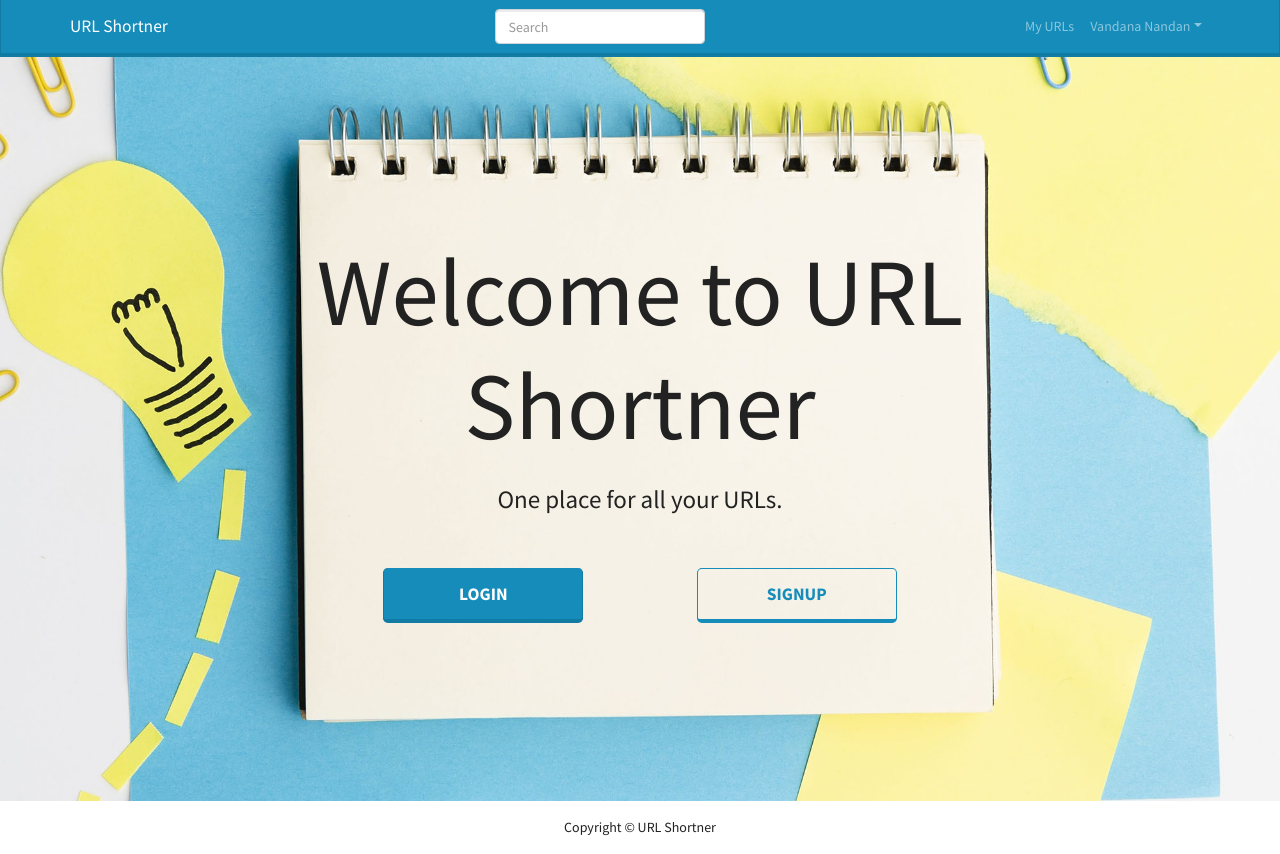
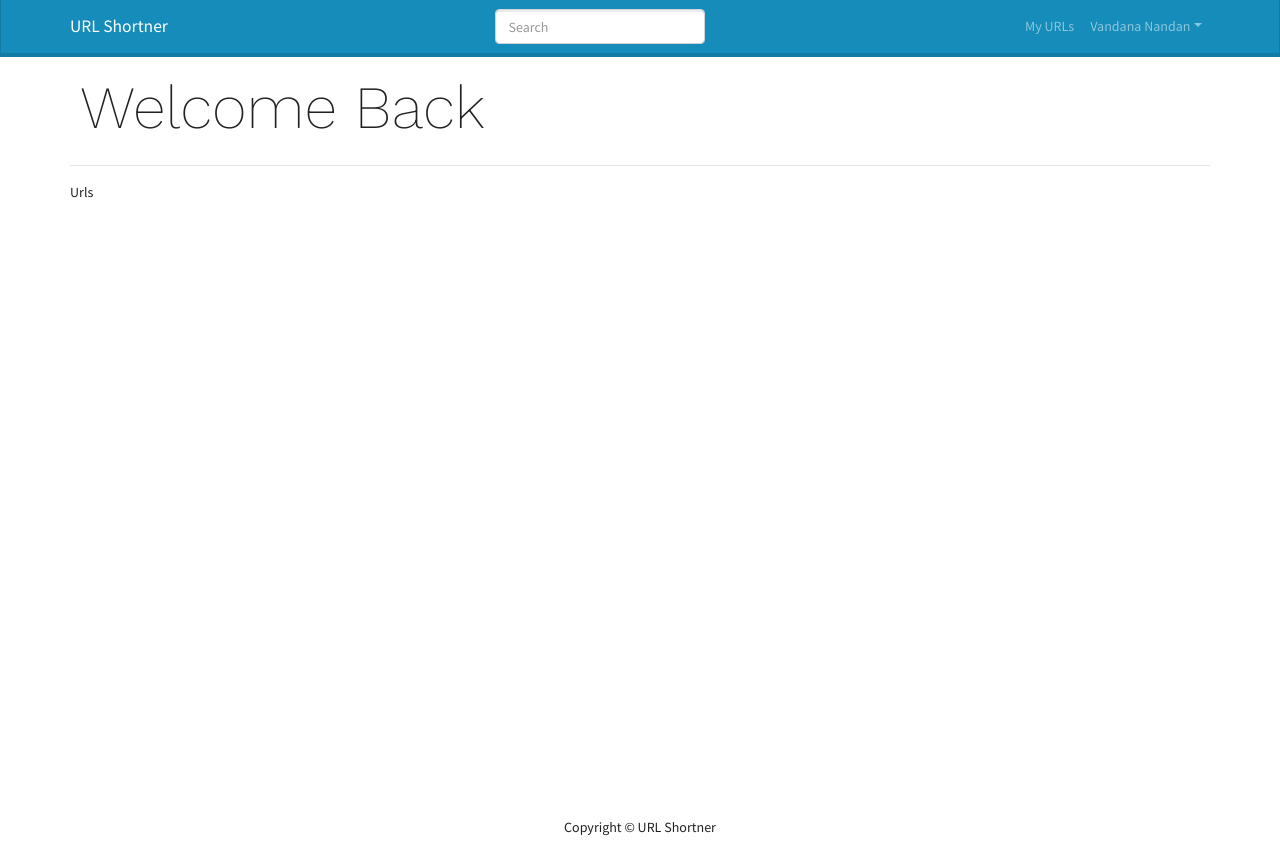
Before and after one commit to Vandan00/Url-Shortner, a React (Create React App) app in the folder client/: page /MyUrls in a window 1280 px wide. Built offline with nearby package versions, Linux system fonts and the light colour scheme.

Commit message:
Creating profile page

```diff
--- a/client/src/App.js
+++ b/client/src/App.js
@@ -1,17 +1,22 @@
 import "./App.css";
+import { BrowserRouter as Router, Routes, Route } from "react-router-dom";
 import Footer from "./components/Footer";
 import Header from "./components/Header";
 import LandingPage from "./screens/LandingPages/LandingPage";
+import MyUrls from "./screens/MyUrls/MyUrls";
 
 const App = () => (
-  <>
-    {/* <h1 classname="App">Hello</h1> */}
+  <Router>
     <Header />
     <main>
-      <LandingPage />
+      <Routes>
+        <Route exact path="/" element={<LandingPage />}></Route>
+        <Route exact path="/myurls" element={<MyUrls />}></Route>
+      </Routes>
+      {/* <Route path="/MyUrls" component={() => <MyUrls />} exact></Route> */}
     </main>
     <Footer />
-  </>
+  </Router>
 );
 
 export default App;
--- a/client/src/components/Header.js
+++ b/client/src/components/Header.js
@@ -7,6 +7,7 @@ import {
   Navbar,
   NavDropdown,
 } from "react-bootstrap";
+import { Link } from "react-router-dom";
 // import { useDispatch, useSelector } from "react-redux";
 // import {} from "react-router-dom";
 // import { logout } from "../actions/userActions";
@@ -15,7 +16,9 @@ const Header = () => {
   return (
     <Navbar bg="primary" variant="dark">
       <Container>
-        <Navbar.Brand href="/">URL Shortner</Navbar.Brand>
+        <Navbar.Brand href="/">
+          <Link to="/">URL Shortner</Link>
+        </Navbar.Brand>
 
         <Navbar.Toggle aria-controls="responsive-navbar-nav" />
         <Navbar.Collapse id="responsive-navbar-nav">
@@ -30,7 +33,9 @@ const Header = () => {
             </Form>
           </Nav>
           <Nav>
-            <Nav.Link href="#">My URLs</Nav.Link>
+            <Nav.Link href="/myurls">
+              <Link to="/myurls">My URLs</Link>
+            </Nav.Link>
             <NavDropdown title="Vandana Nandan">
               <NavDropdown.Item href="#">My Profile</NavDropdown.Item>
 
--- /dev/null
+++ b/client/src/components/MainScreen.js
@@ -0,0 +1,25 @@
+import React from "react";
+import { Container, Row } from "react-bootstrap";
+import "./Screen.css";
+
+function MainScreen({ children, title }) {
+  return (
+    <div className="mainback">
+      <Container>
+        <Row>
+          <div className="page">
+            {title && (
+              <>
+                <h1 className="heading">{title}</h1>
+                <hr />
+              </>
+            )}
+            {children}
+          </div>
+        </Row>
+      </Container>
+    </div>
+  );
+}
+
+export default MainScreen;
--- /dev/null
+++ b/client/src/components/Screen.css
@@ -0,0 +1,27 @@
+@import url("https://fonts.googleapis.com/css2?family=Work+Sans:wght@200&display=swap");
+
+.mainback {
+  min-height: 93vh;
+  display: flex;
+  padding: 10px 0;
+}
+.page {
+  width: 100%;
+}
+.heading {
+  font-size: 60px;
+  /* font-family: "Ubuntu", sans-serif; */
+  font-family: "Work Sans", sans-serif;
+  padding: 5px 10px;
+}
+
+@media only screen and (min-width: 1200px) {
+}
+
+@media only screen and (max-width: 600px) {
+  .heading {
+    font-size: 30px;
+    display: flex;
+    justify-content: center;
+  }
+}
--- /dev/null
+++ b/client/src/screens/MyUrls/MyUrls.js
@@ -0,0 +1,8 @@
+import React from "react";
+import MainScreen from "../../components/MainScreen";
+
+const MyUrls = () => {
+  return <MainScreen title="Welcome Back">Urls</MainScreen>;
+};
+
+export default MyUrls;
```
